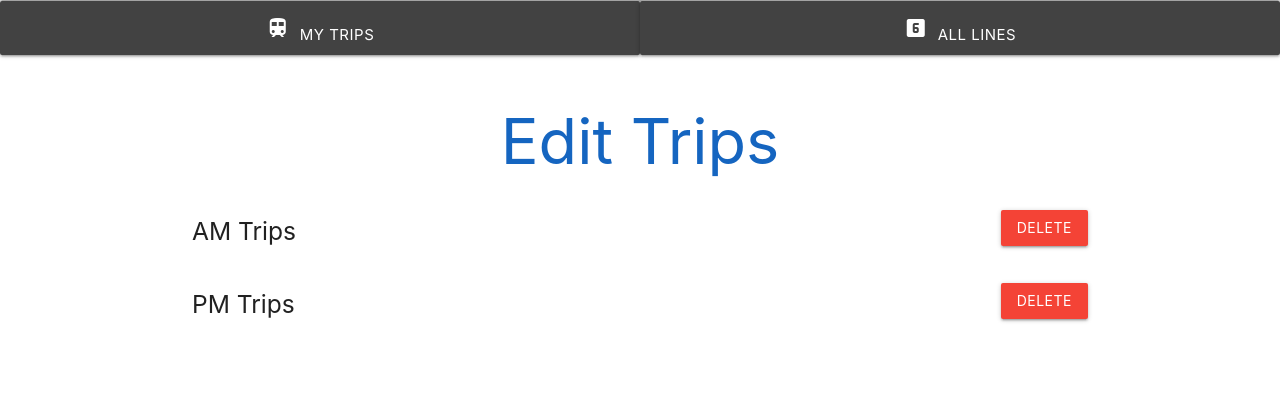
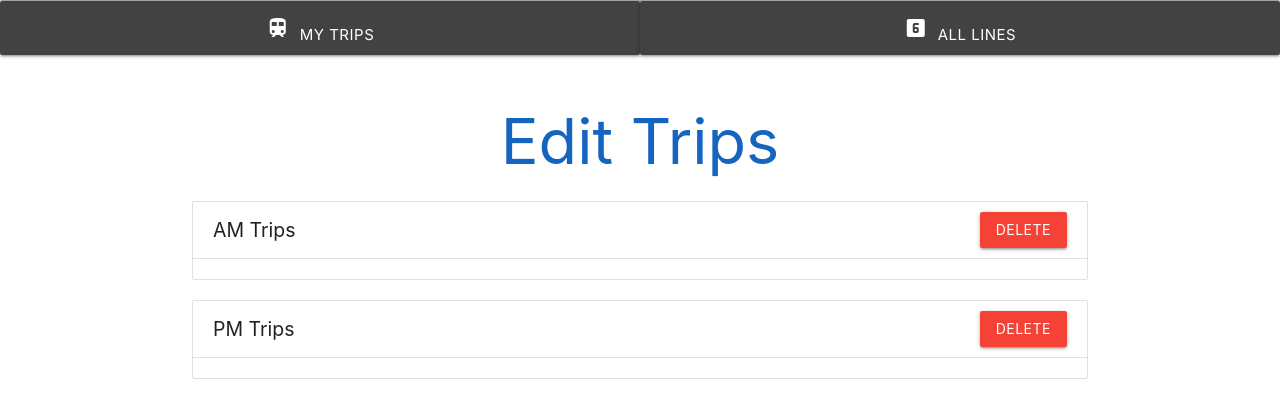
Before and after one commit to mikefeldberg/getting-there, a Django app: page /trips/edit/ in a window 1280 px wide. Shown: the part 64-482 px from the top of the page. Run offline with Django 3.2, Linux system fonts and the light colour scheme; the visitor is signed in with stand-in values (Sample User, id 1); data that the repository does not hold is empty.

Commit message:
style edit trips

```diff
--- a/main/static/css/style.css
+++ b/main/static/css/style.css
@@ -302,3 +302,7 @@ label {
 .invisible {
     opacity: 0;
 }
+
+.row:last-child {
+    margin-bottom: 0 !important;
+}
--- a/main/templates/trips/edit.html
+++ b/main/templates/trips/edit.html
@@ -9,9 +9,14 @@
     <form action="" method="POST">
         {% csrf_token %}
         <div name="am-trips">
-            <div class="trip-edit-row-header mb20">
-                <h5>AM Trips</h5><button class="btn red" type="submit">Delete</button>
+            <ul class="collection mb20">
+                <li class="collection-item">
+                    <div class="list-text flx-row space-btw">
+                        <span class="">AM Trips</span>
+                        <button class="btn red" type="submit">Delete</button>
                     </div>
+                </li>
+                <li class="collection-item">
                     {% for trip in trips %}
                         {% if trip.trip_type == 'AM' %}
                             <div class="flx-row mb20">
@@ -28,12 +33,19 @@
                             </div>
                         {% endif %}
                     {% endfor %}
+                </li>
+            </ul>
         </div>
         <div class="mb20"></div>
         <div name="pm-trips">
-            <div class="trip-edit-row-header mb20">
-                <h5>PM Trips</h5><button class="btn red" type="submit">Delete</button>
+            <ul class="collection mb20">
+                <li class="collection-item">
+                    <div class="list-text flx-row space-btw">
+                        <span class="">PM Trips</span>
+                        <button class="btn red" type="submit">Delete</button>
                     </div>
+                </li>
+                <li class="collection-item">
                     {% for trip in trips %}
                         {% if trip.trip_type == 'PM' %}
                             <div class="flx-row mb20">
@@ -50,6 +62,8 @@
                             </div>
                         {% endif %}
                     {% endfor %}
+                </li>
+            </ul>
         </div>
     </form>
 </div>
```
Lines whose indentation alone changed are shown as unchanged.
